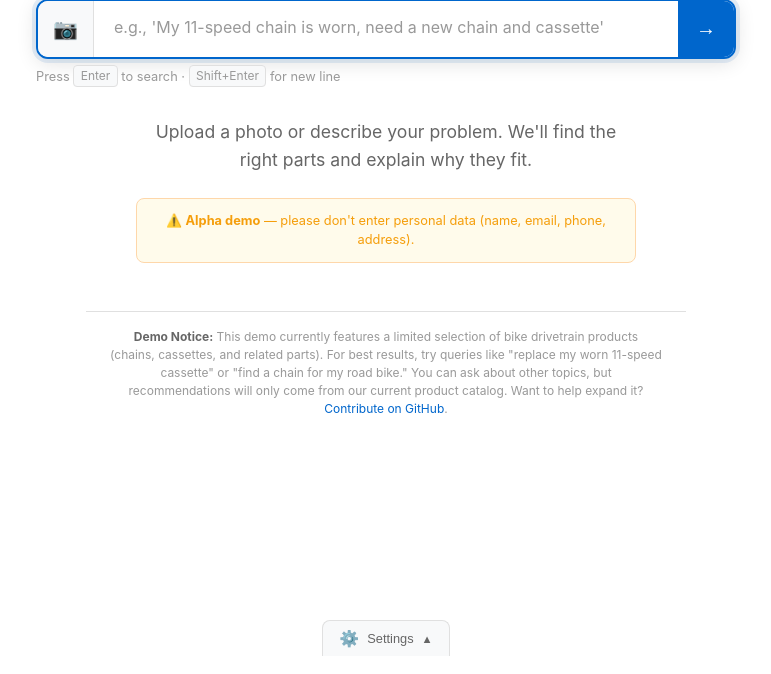
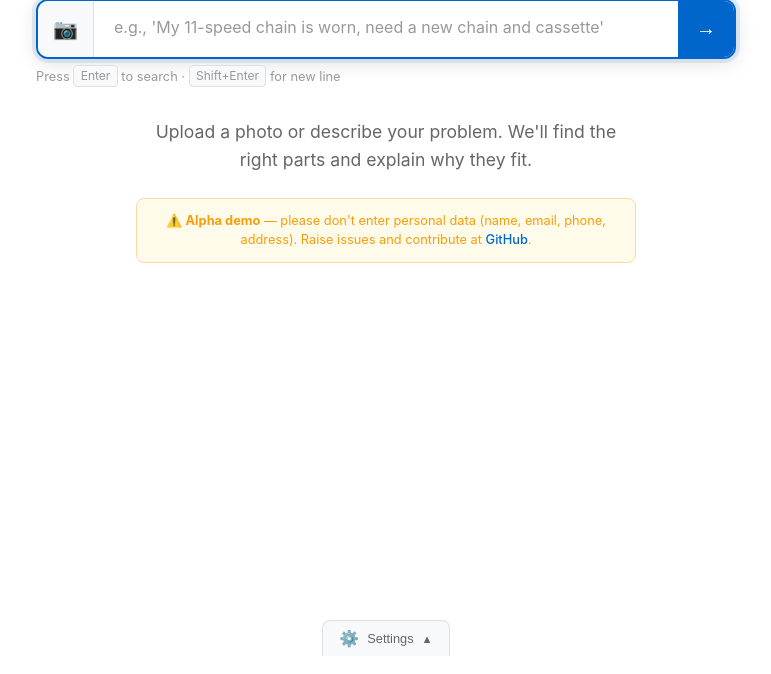
Before and after one commit to tim06927/Daiy, a Flask app: page / in a window 1280 px wide. Shown: the part 144-818 px from the top of the page, without its empty margins (254-1025 px from the left). Run offline with Flask 3, Linux system fonts and the light colour scheme; the visitor is signed in with stand-in values (Sample User, id 1); some libraries are stand-ins or nearby versions.

Commit message:
Remove old optional demo notice and update alpha notice with GitHub contribution link
Co-authored-by: tim06927 <25033213+tim06927@users.noreply.github.com>

```diff
--- a/web/app.py
+++ b/web/app.py
@@ -31,7 +31,6 @@ if __package__ is None or __package__ == "":
         FLASK_DEBUG,
         FLASK_HOST,
         FLASK_PORT,
-        SHOW_DEMO_NOTICE,
     )
     from privacy import run_lazy_purge, run_startup_purge
 else:
@@ -40,7 +39,6 @@ else:
         FLASK_DEBUG,
         FLASK_HOST,
         FLASK_PORT,
-        SHOW_DEMO_NOTICE,
     )
     from .privacy import run_lazy_purge, run_startup_purge
 
@@ -294,7 +292,7 @@ def health() -> Response:
 @app.route("/", methods=["GET"])
 def index() -> str:
     """Render the main recommendation page."""
-    return render_template("index.html", show_demo_notice=SHOW_DEMO_NOTICE)
+    return render_template("index.html")
 
 
 if __name__ == "__main__":
--- a/web/config.py
+++ b/web/config.py
@@ -60,6 +60,3 @@ FLASK_DEBUG = os.getenv("FLASK_DEBUG", "False").lower() == "true"
 
 # Candidate selection limits (per category)
 MAX_PRODUCTS_PER_CATEGORY = int(os.getenv("MAX_PRODUCTS_PER_CATEGORY", "5"))
-
-# UI Settings
-SHOW_DEMO_NOTICE = os.getenv("SHOW_DEMO_NOTICE", "True").lower() == "true"
--- a/web/static/css/base.css
+++ b/web/static/css/base.css
@@ -128,30 +128,6 @@ body {
   max-width: 500px;
 }
 
-.disclaimer {
-  margin-top: 3rem;
-  padding: 1rem 1.5rem;
-  max-width: 600px;
-  text-align: center;
-  font-size: 0.75rem;
-  color: var(--text-muted);
-  line-height: 1.5;
-  border-top: 1px solid var(--border);
-}
-
-.disclaimer strong {
-  color: var(--text-secondary);
-}
-
-.disclaimer a {
-  color: var(--accent);
-  text-decoration: none;
-}
-
-.disclaimer a:hover {
-  text-decoration: underline;
-}
-
 /* Results State - Split Panel */
 .results-state {
   display: none;
@@ -246,6 +222,16 @@ body {
   color: inherit;
 }
 
+.alpha-notice a {
+  color: var(--accent);
+  text-decoration: none;
+  font-weight: 500;
+}
+
+.alpha-notice a:hover {
+  text-decoration: underline;
+}
+
 /* ========== FOOTER ========== */
 .app-footer {
   margin-top: 2rem;
--- a/web/templates/index.html
+++ b/web/templates/index.html
@@ -71,14 +71,8 @@
 
       <!-- Alpha Notice -->
       <div class="alpha-notice">
-        <p>⚠️ <strong>Alpha demo</strong> — please don't enter personal data (name, email, phone, address).</p>
+        <p>⚠️ <strong>Alpha demo</strong> — please don't enter personal data (name, email, phone, address). Raise issues and contribute at <a href="https://github.com/tim06927/Daiy" target="_blank" rel="noopener">GitHub</a>.</p>
       </div>
-
-      {% if show_demo_notice %}
-      <div class="disclaimer">
-        <p><strong>Demo Notice:</strong> This demo currently features a limited selection of bike drivetrain products (chains, cassettes, and related parts). For best results, try queries like "replace my worn 11-speed cassette" or "find a chain for my road bike." You can ask about other topics, but recommendations will only come from our current product catalog. Want to help expand it? <a href="https://github.com/tim06927/Daiy" target="_blank" rel="noopener">Contribute on GitHub</a>.</p>
-      </div>
-      {% endif %}
     </section>
 
     <!-- Results State - Split Panel -->
```
Also changed, not shown: 1 other file.
